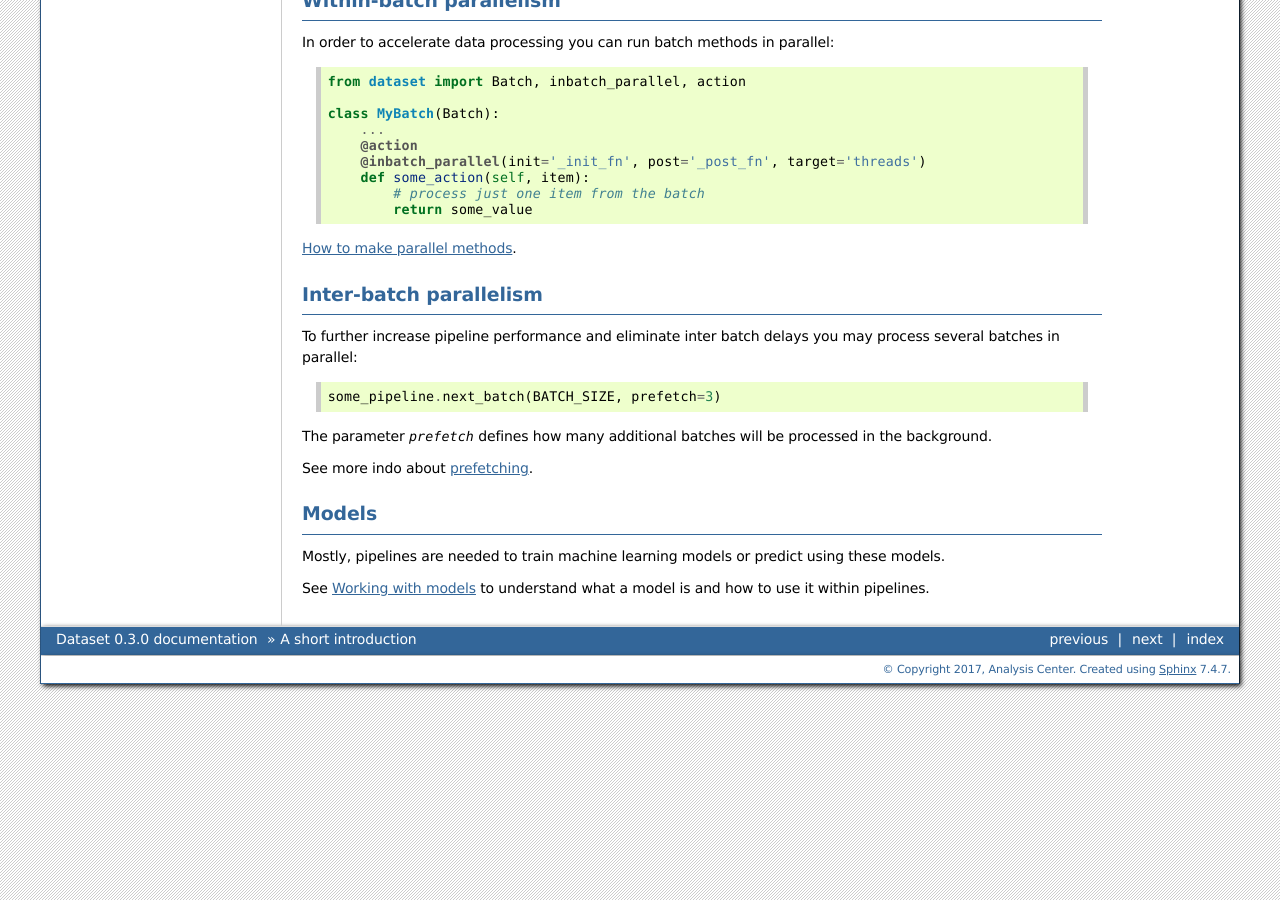
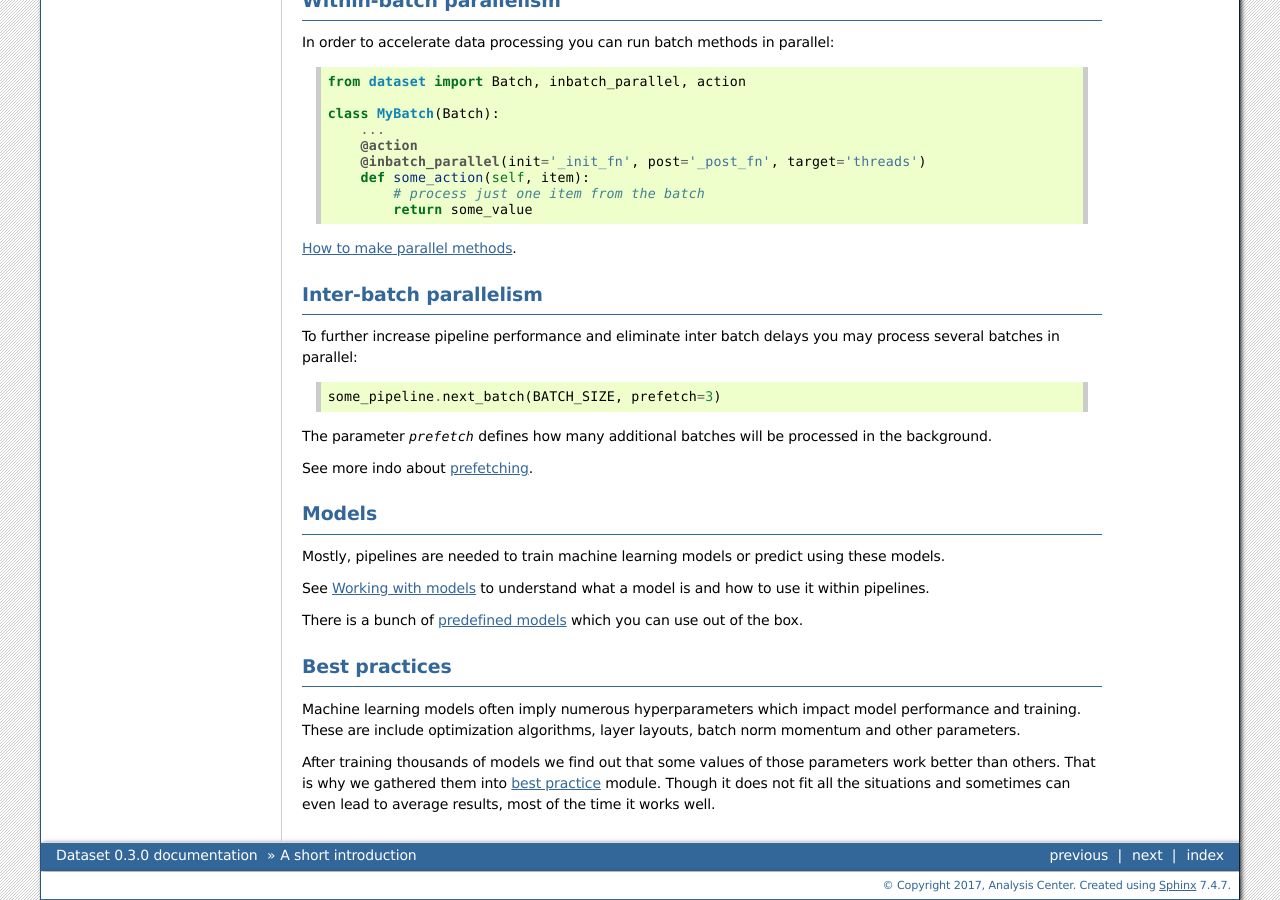
Before and after one commit to analysiscenter/batchflow, a Sphinx documentation site: the page built from docs/intro/intro.rst, in a window 1280 px wide and 900 px high, scrolled down 1118 px. Built offline with Sphinx 7.4.7, drawn with Linux system fonts in a browser that asks for light colours.

Commit message:
Add VGG best practice

```diff
--- a/docs/intro/intro.rst
+++ b/docs/intro/intro.rst
@@ -111,3 +111,16 @@ Models
 Mostly, pipelines are needed to train machine learning models or predict using these models.
 
 See :doc:`Working with models <models>` to understand what a model is and how to use it within pipelines.
+
+There is a bunch of :doc:`predefined models <tf_models_zoo>` which you can use out of the box.
+
+
+Best practices
+==============
+
+Machine learning models often imply numerous hyperparameters which impact model performance and training.
+These are include optimization algorithms, layer layouts, batch norm momentum and other parameters.
+
+After training thousands of models we find out that some values of those parameters work better than others.
+That is why we gathered them into :doc:`best practice <best_practice>` module.
+Though it does not fit all the situations and sometimes can even lead to average results, most of the time it works well.
```
Also changed, not shown: docs/intro/best_practice.rst (added, +30 -0 lines), 1 other file.
